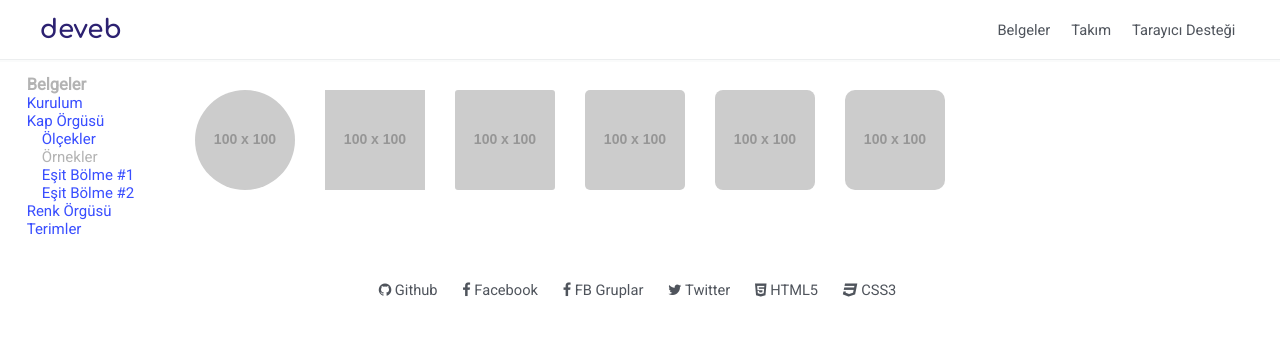
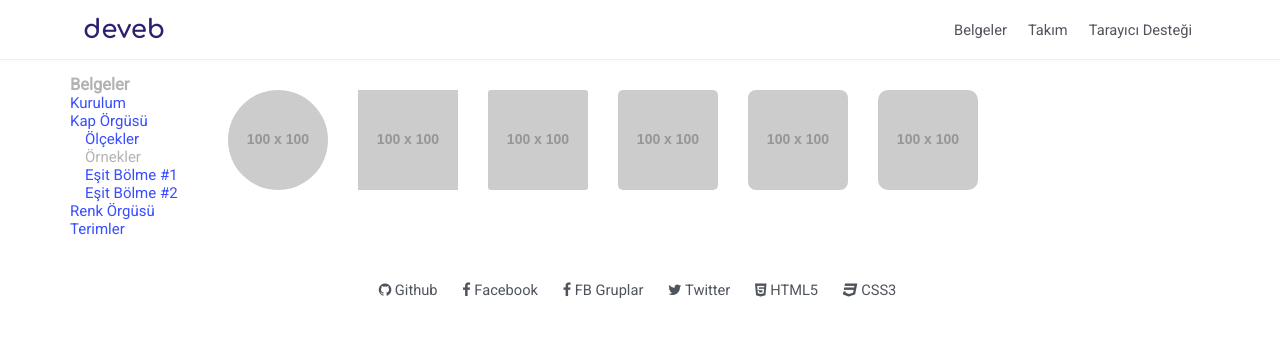
Before and after one commit to data-deveb/data-deveb.github.io, a Jekyll site: the page built from belgeler/resim-orgusu.html, in a window 1280 px wide. Shown: the top 337 px of the page. Built offline with Jekyll 4.4.1, drawn with Linux system fonts in a browser that asks for light colours.

Commit message:
Kaplama ekledik

```diff
--- a/_includes/header.html
+++ b/_includes/header.html
@@ -1,5 +1,5 @@
 <div id="header" data-gnl="24 24p ortada göbekte" class="ap-beyaz beri-alt-1 kenar-alt" style="min-height:60px;">
-  <div data-gnl="23 ger göbekte">
+  <div data-gnl="23 kaplama ger göbekte">
     <ul class="menü-genel" data-gnl="0 göbekte">
       <li><a href="https://data-deveb.github.io" class="logo">deveb</a></li>
     </ul>
--- a/_layouts/default.html
+++ b/_layouts/default.html
@@ -7,7 +7,7 @@
   <div data-gnl="24" class="header">
   {% include header.html %}
   </div>
-  <div data-gnl="23">
+  <div data-gnl="23 kaplama">
     <div data-gnl="24" data-ort="3">
     {% include icerik.html %}
     </div>
```
